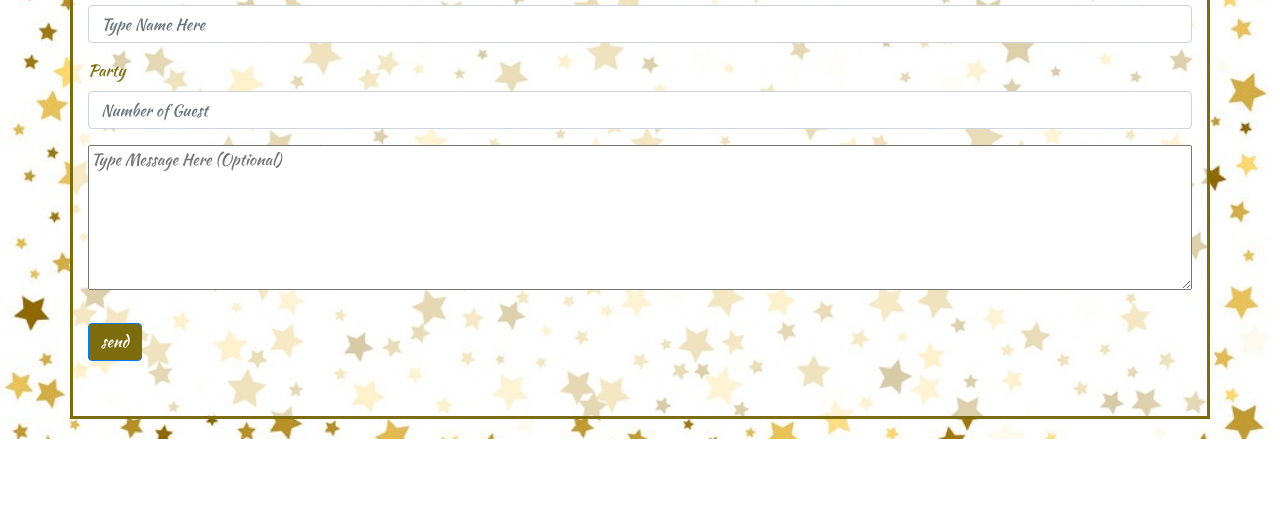
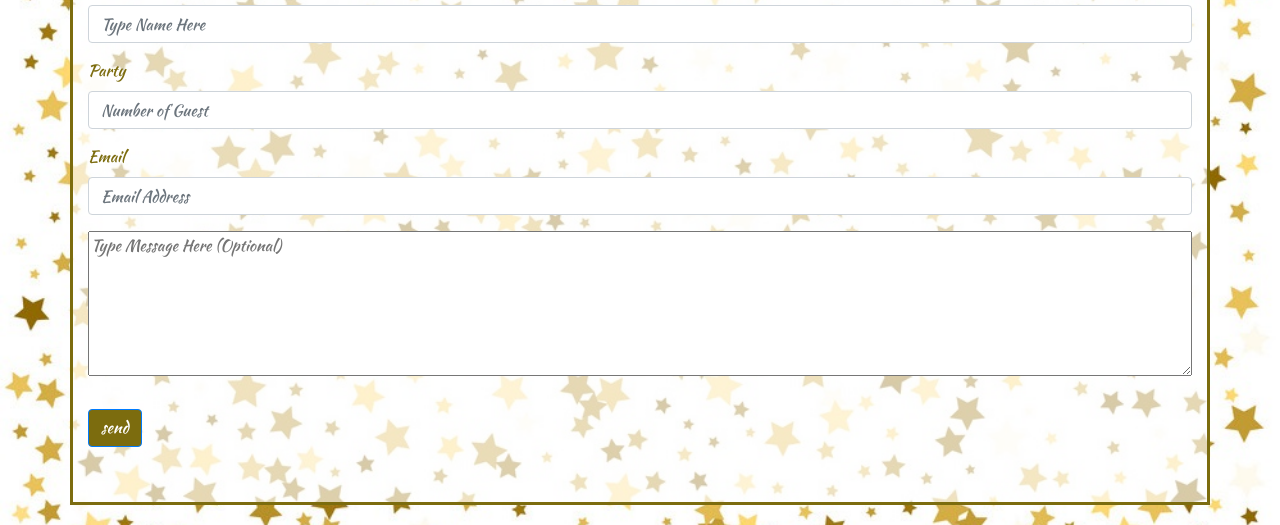
Before and after one commit to freddyt53/TwinkleTwinkle, a plain HTML site: page contact.html in a window 1280 px wide. Shown: the part 627-1152 px from the top of the page. Before the commit the page ends 1066 px from the top, so only its background shows below. Drawn offline with nearby package versions, Linux system fonts and the light colour scheme; a script that the page names is missing.

Commit message:
added email

```diff
--- a/contact.html
+++ b/contact.html
@@ -86,6 +86,15 @@
             <div class="row">
                 <div class="col-md-12">
                     <div class="form-group">
+                        <label>Email</label>
+                        <input type="email" name="_replyto" id="userInput" style="color: rgb(124, 108, 14)" class="form-control"
+                            placeholder="Email Address">
+                    </div>
+                </div>
+            </div>
+            <div class="row">
+                <div class="col-md-12">
+                    <div class="form-group">
                         <textarea name="message" id="textArea" style="color:rgb(124, 108, 14)" placeholder="Type Message Here (Optional)"></textarea>
                     </div>
                 </div>
```
